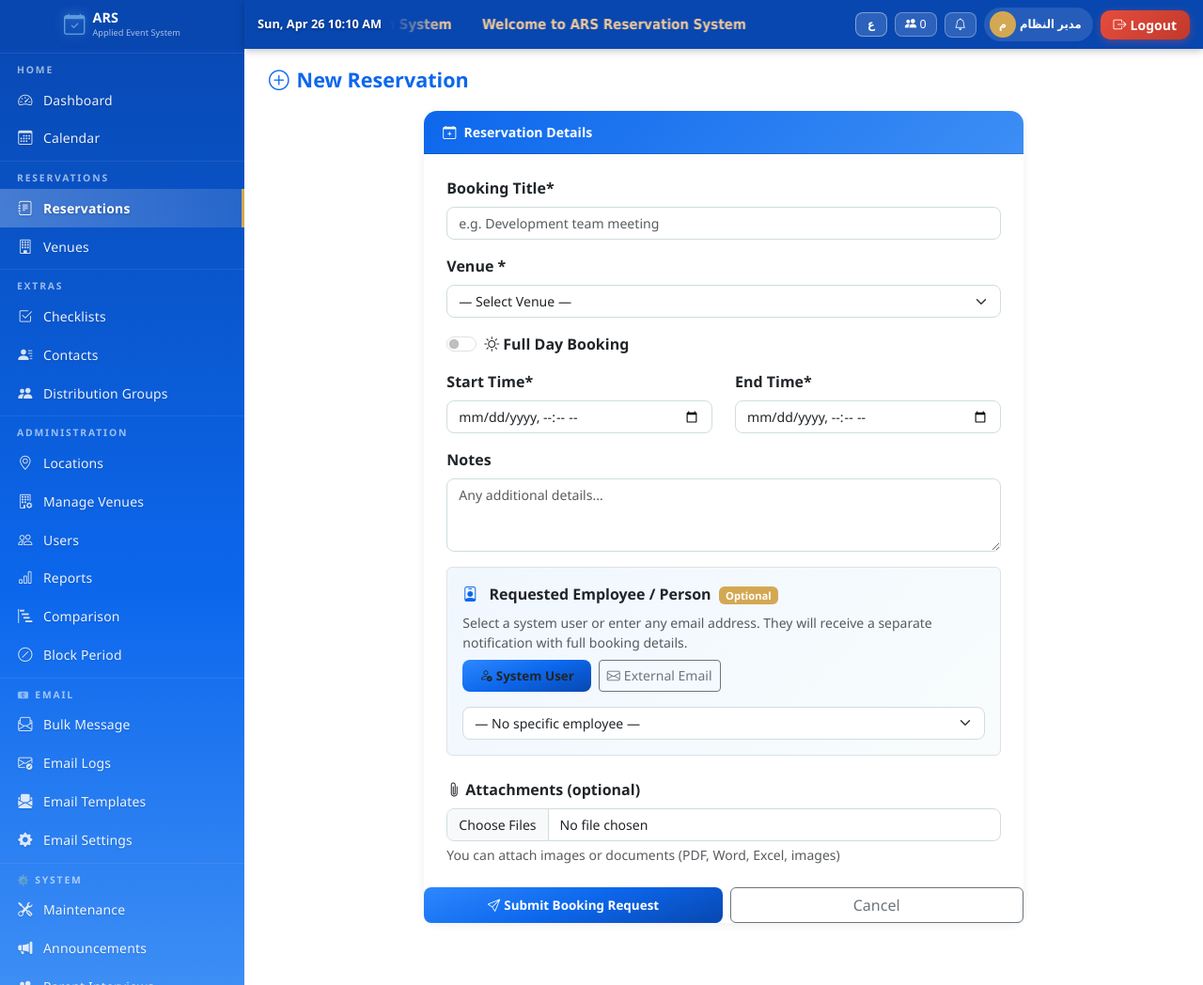
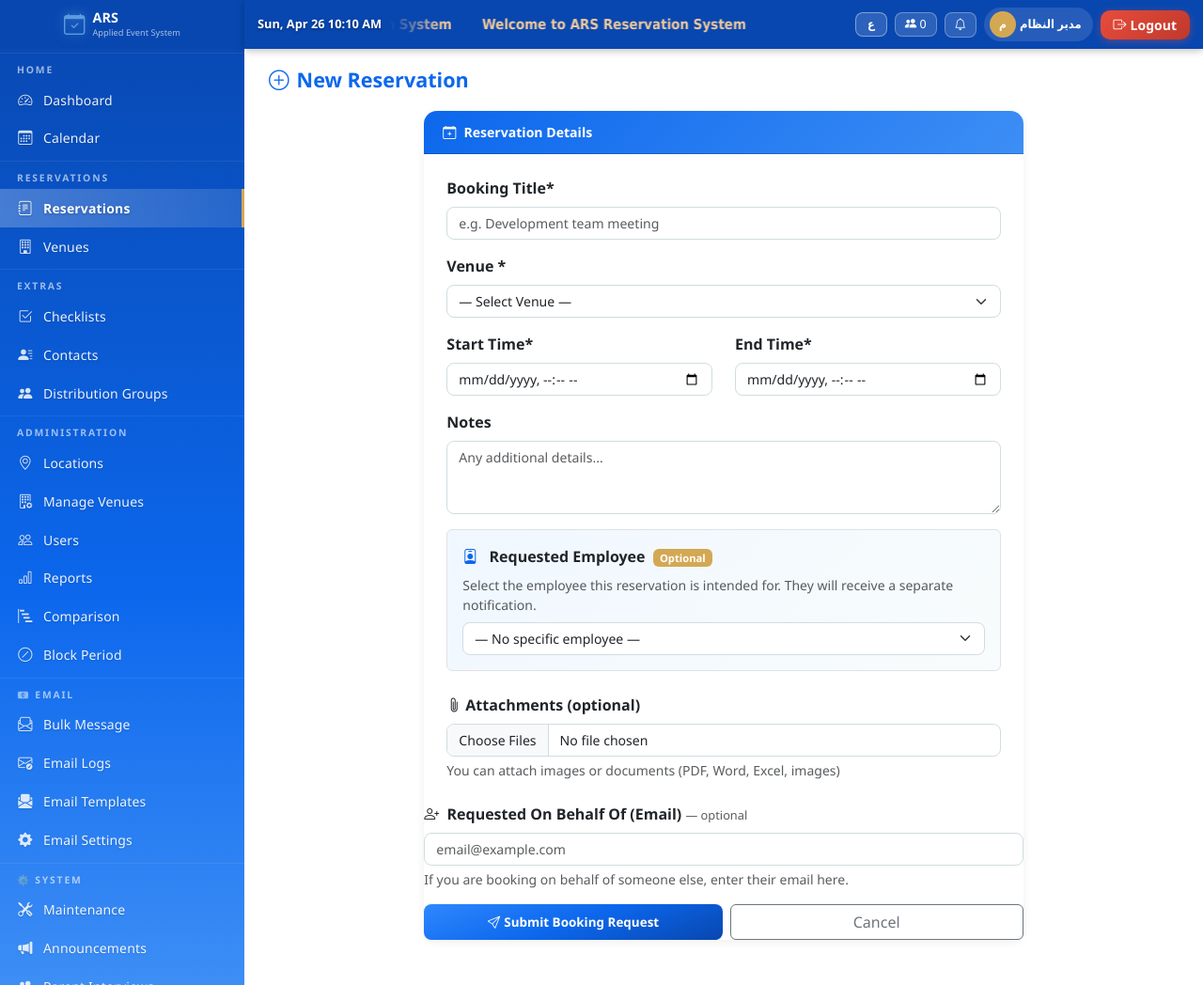
Before and after one commit to BdRjo/appace, a Flask app: page /reservations/new in a window 1280 px wide. Shown: the whole page at 94% size. Run offline with Flask 3, Linux system fonts and the light colour scheme; a user stored in the database is signed in; data that the repository does not hold is empty; some libraries are stand-ins or nearby versions.

Commit message:
feat: full booking details + attachments + on_behalf email field

```diff
--- a/routes/reservations.py
+++ b/routes/reservations.py
@@ -4,7 +4,7 @@
 import csv, io, hashlib
 from datetime import datetime, timedelta
 from utils.flash_helper import flash_msg
-from flask import (current_app, Blueprint, render_template, redirect, url_for,
+from flask import (Blueprint, render_template, redirect, url_for,
                    request, flash, jsonify, abort, Response, session)
 from flask_login import login_required, current_user
 from sqlalchemy import or_
@@ -155,8 +155,7 @@ def new():
                 errors.append('⚠️ Cannot create a booking in the past' if session.get('lang')=='en' else '⚠️ لا يمكن إنشاء حجز بتاريخ في الماضي')
             if end_dt <= start_dt:
                 errors.append('End time must be after start time' if session.get('lang')=='en' else 'وقت الانتهاء يجب أن يكون بعد وقت البداية')
-        except Exception as e:
-            current_app.logger.warning(f"{__name__} error: {e}")
+        except:
             errors.append('Invalid time format' if session.get('lang')=='en' else 'صيغة الوقت غير صحيحة')
 
         if start_dt and end_dt and venue_id and venue_id.isdigit():
@@ -170,14 +169,14 @@ def new():
             _users = db.query(User).filter_by(is_active=True).order_by(User.full_name).all()
             return render_template('reservations/new.html',
                                    venues=venues, form=request.form, now=datetime.now(), contacts=_contacts, all_users=_users)
+
+        venue = db.query(Venue).get(int(venue_id))
         req_emp_id = request.form.get('requested_employee_id', '').strip()
         req_emp_id = int(req_emp_id) if req_emp_id and req_emp_id.isdigit() else None
-        req_emp_email = request.form.get('requested_employee_email', '').strip() or None
-        req_emp_name  = request.form.get('requested_employee_name', '').strip() or None
-        venue = db.query(Venue).get(int(venue_id)) if venue_id and venue_id.isdigit() else None
-        # External email takes priority only if no system user selected
-        if req_emp_id:
-            req_emp_email = None  # system user selected — clear external
+        req_by_email = request.form.get('requested_by_email', '').strip()
+        full_notes = notes
+        if req_by_email:
+            full_notes = (notes + '\n' if notes else '') + f'[on_behalf:{req_by_email}]'
         res   = Reservation(
             booking_number       = _book_num(db),
             title                = title,
@@ -185,10 +184,9 @@ def new():
             venue_id             = int(venue_id),
             start_time           = start_dt,
             end_time             = end_dt,
-            requester_notes      = notes,
+            requester_notes      = full_notes,
             status               = 'pending' if (venue and venue.requires_approval) else 'approved',
-            requested_employee_id   = req_emp_id,
-            requested_employee_email= req_emp_email,
+            requested_employee_id= req_emp_id,
         )
         db.add(res)
         db.commit()
@@ -206,7 +204,7 @@ def new():
                                       mimetype=f.content_type or 'application/octet-stream',
                                       filedata=data, uploaded_by=current_user.id)
                     db.add(att)
-                except Exception as _e: current_app.logger.debug(f"Suppressed: {_e}")
+                except: pass
         db.commit()
 
         # Save selected contacts
@@ -223,7 +221,7 @@ def new():
         try:
             from utils.email_helper import send_booking_request
             send_booking_request(current_user, res)
-        except Exception as _e: current_app.logger.debug(f"Suppressed: {_e}")
+        except: pass
 
         # إشعار الموظف المطلوب بشكل منفصل
         if req_emp_id:
@@ -232,13 +230,7 @@ def new():
                 emp = db.query(User).get(req_emp_id)
                 if emp and emp.email:
                     send_employee_reservation_notice(emp, res, current_user)
-            except Exception as _e: current_app.logger.debug(f"Suppressed: {_e}")
-        elif req_emp_email:
-            try:
-                from utils.email_helper import send_employee_reservation_notice_to_email
-                send_employee_reservation_notice_to_email(
-                    req_emp_email, req_emp_name or req_emp_email, res, current_user)
-            except Exception as _e: current_app.logger.debug(f"Suppressed: {_e}")
+            except: pass
 
         flash_msg(f'✅ تم تقديم طلب الحجز — رقم الحجز: {res.booking_number}', 'success')
         return redirect(url_for('reservations.detail', res_id=res.id))
@@ -248,18 +240,6 @@ def new():
     all_users = db.query(User).filter_by(is_active=True).order_by(User.full_name).all()
     return render_template('reservations/new.html', venues=venues, form={}, now=datetime.now(), contacts=contacts, all_users=all_users)
 
-
-# ── public detail (no login required) ────────────────────────────────────────
-@reservations_bp.route('/public/<int:res_id>')
-def public_detail(res_id):
-    """تفاصيل الحجز للعموم — معتمدة فقط"""
-    db  = get_db()
-    res = db.query(Reservation).get(res_id)
-    if not res or res.status != 'approved':
-        abort(404)
-    return render_template('reservations/public_detail.html',
-        res=res,
-        status_ar=STATUS_AR, status_en=STATUS_EN, status_cls=STATUS_CLS)
 
 # ── detail ────────────────────────────────────────────────────────────────────
 @reservations_bp.route('/<int:res_id>')
@@ -337,8 +317,7 @@ def edit(res_id):
             start_dt = datetime.fromisoformat(start_str)
             end_dt   = datetime.fromisoformat(end_str)
             if end_dt <= start_dt: errors.append('End time must be after start time' if session.get('lang')=='en' else 'وقت الانتهاء يجب أن يكون بعد وقت البداية')
-        except Exception as e:
-            current_app.logger.warning(f"{__name__} error: {e}")
+        except:
             errors.append('Invalid time format' if session.get('lang')=='en' else 'صيغة الوقت غير صحيحة')
 
         if start_dt and end_dt and venue_id and venue_id.isdigit():
@@ -374,7 +353,7 @@ def edit(res_id):
                 if emp and emp.email:
                     send_employee_reservation_notice(emp, res, current_user)
             except Exception as e:
-                current_app.logger.warning(f"Employee notify error: {e}")
+                print(f'Employee notify error: {e}')
         flash_msg('✅ تم حفظ التعديلات' + (' — تم إرجاع الحجز لحالة معلق' if res.status == 'pending' else ''), 'success')
         return redirect(url_for('reservations.detail', res_id=res_id))
 
@@ -420,8 +399,8 @@ def approve(res_id):
                 f'الحجز {res.booking_number} — {res.title}',
                 f'Booking {res.booking_number} — {res.title}',
                 f'/reservations/{res.id}', lang)
-        except Exception as _e: current_app.logger.debug(f"Suppressed: {_e}")
-    except Exception as _e: current_app.logger.debug(f"Suppressed: {_e}")
+        except: pass
+    except: pass
 
     flash_msg('✅ تمت الموافقة على الحجز', 'success')
     return redirect(url_for('reservations.detail', res_id=res_id))
@@ -464,8 +443,8 @@ def reject(res_id):
                 f'الحجز {res.booking_number} — السبب: {reason or "—"}',
                 f'Booking {res.booking_number} — Reason: {reason or "—"}',
                 f'/reservations/{res.id}', lang)
-        except Exception as _e: current_app.logger.debug(f"Suppressed: {_e}")
-    except Exception as _e: current_app.logger.debug(f"Suppressed: {_e}")
+        except: pass
+    except: pass
 
     flash_msg('تم رفض الحجز', 'warning')
     return redirect(url_for('reservations.detail', res_id=res_id))
@@ -483,12 +462,9 @@ def bulk_cancel():
             if res.user_id != current_user.id and not perms.is_admin_or_manager(): continue
             if res.status not in ('cancelled', 'rejected', 'completed'):
                 res.status = 'cancelled'; count += 1
-        except Exception as _e: current_app.logger.debug(f"Suppressed: {_e}")
+        except: pass
     db.commit()
-    if count:
-        flash_msg(f'✅ تم إلغاء {count} حجز بنجاح', 'success')
-    else:
-        flash_msg('⚠️ لم يتم إلغاء أي حجز — يمكن إلغاء الحجوزات المعلقة أو المعتمدة فقط', 'warning')
+    flash_msg(f'✅ تم إلغاء {count} حجز', 'success' if count else 'warning')
     return redirect(url_for('reservations.index'))
 
 
@@ -514,7 +490,7 @@ def cancel(res_id):
         from utils.email_helper import send_booking_cancelled
         send_booking_cancelled(res, cancelled_by=current_user)
     except Exception as e:
-        current_app.logger.warning(f"Cancel email error: {e}")
+        print(f'Cancel email error: {e}')
     flash_msg('تم إلغاء الحجز', 'success')
     return redirect(url_for('reservations.index'))
 
@@ -637,7 +613,7 @@ def export_single_pdf(res_id):
         try:
             p = os.path.join(os.path.dirname(__file__), '..', 'maintenance_config.json')
             if os.path.exists(p): mcfg = json.loads(open(p).read())
-        except Exception as _e: current_app.logger.debug(f"Suppressed: {_e}")
+        except: pass
 
         story = []
 
@@ -919,7 +895,7 @@ def export_pdf():
         try:
             p = os.path.join(os.path.dirname(__file__), '..', 'maintenance_config.json')
             if os.path.exists(p): mcfg = json.loads(open(p).read())
-        except Exception as _e: current_app.logger.debug(f"Suppressed: {_e}")
+        except: pass
 
         # ── Logo ──────────────────────────────────────────────────────────────
         import base64 as _b64
@@ -932,7 +908,7 @@ def export_pdf():
                 li.hAlign = 'CENTER'
                 story.append(li)
                 story.append(Spacer(1, 0.15*cm))
-            except Exception as _e: current_app.logger.debug(f"Suppressed: {_e}")
+            except: pass
 
         center_s = ParagraphStyle('ch', fontName=AFB, fontSize=13, textColor=colors.HexColor('#0C67EC'), alignment=TA_CENTER, spaceAfter=2)
         sub_s    = ParagraphStyle('cs', fontName=AF,  fontSize=10, textColor=colors.HexColor('#3D8EF5'), alignment=TA_CENTER, spaceAfter=4)
@@ -1137,8 +1113,7 @@ def availability():
         return jsonify([])
     try:
         d = datetime.strptime(date_str,'%Y-%m-%d').date()
-    except Exception as e:
-        current_app.logger.warning(f"{__name__} error: {e}")
+    except:
         return jsonify([])
     rsvs = db.query(Reservation).filter(
         Reservation.venue_id == venue_id,
--- a/templates/reservations/new.html
+++ b/templates/reservations/new.html
@@ -33,25 +33,7 @@
         </select>
         <div id="venueInfo" class="form-text text-info mt-1"></div>
       </div>
-      {# ── Full Day toggle ── #}
-      <div class="mb-3">
-        <div class="form-check form-switch">
-          <input class="form-check-input" type="checkbox" id="fullDayCheck" onchange="toggleFullDay(this)">
-          <label class="form-check-label fw-bold" for="fullDayCheck">
-            <i class="bi bi-sun me-1"></i>{% if current_lang == 'en' %}Full Day Booking{% else %}حجز يوم كامل{% endif %}
-          </label>
-        </div>
-      </div>
-
-      {# ── Full Day date picker (hidden by default) ── #}
-      <div id="fullDayRow" class="mb-3 d-none">
-        <label class="form-label fw-bold">{{ _('التاريخ') }}*</label>
-        <input type="date" id="fullDayDate" class="form-control"
-               min="{{ now.strftime('%Y-%m-%d') }}"
-               onchange="applyFullDay(this.value)">
-      </div>
-
-      <div class="row" id="timeRow">
+      <div class="row">
         <div class="col-md-6 mb-3">
           <label class="form-label fw-bold">{{ _('وقت البداية') }}*</label>
           <input type="datetime-local" name="start_time" class="form-control"
@@ -100,28 +82,18 @@
       </div>
       {% endif %}
 
-      <!-- Requested Employee (system user OR any external email) -->
+      <!-- Requested Employee -->
+      {% if all_users %}
       <div class="mb-4 p-3 border rounded" style="background:linear-gradient(135deg,#f0f7ff,#f8fcfc)">
         <label class="form-label fw-bold">
           <i class="bi bi-person-badge me-2" style="color:var(--primary)"></i>
-          {% if current_lang=='en' %}Requested Employee / Person{% else %}الموظف / الشخص المطلوب{% endif %}
+          {% if current_lang=='en' %}Requested Employee{% else %}الموظف المطلوب{% endif %}
           <span class="badge ms-1" style="background:var(--accent);font-size:.7rem">{% if current_lang=='en' %}Optional{% else %}اختياري{% endif %}</span>
         </label>
         <p class="text-muted small mb-2">
-          {% if current_lang=='en' %}Select a system user or enter any email address. They will receive a separate notification with full booking details.{% else %}اختر موظفاً من النظام أو أدخل أي بريد إلكتروني. سيصله إشعار منفصل بتفاصيل الحجز الكاملة.{% endif %}
+          {% if current_lang=='en' %}Select the employee this reservation is intended for. They will receive a separate notification.{% else %}اختر الموظف المعني بهذا الحجز، سيصله إشعار بريد إلكتروني منفصل.{% endif %}
         </p>
-        {# Toggle between system user and external email #}
-        <div class="d-flex gap-2 mb-3" id="empToggle">
-          <button type="button" class="btn btn-sm btn-primary-ars active" id="btnSystemUser" onclick="setEmpMode('system')">
-            <i class="bi bi-person-check me-1"></i>{% if current_lang=='en' %}System User{% else %}مستخدم النظام{% endif %}
-          </button>
-          <button type="button" class="btn btn-sm btn-outline-secondary" id="btnExternalEmail" onclick="setEmpMode('external')">
-            <i class="bi bi-envelope me-1"></i>{% if current_lang=='en' %}External Email{% else %}بريد خارجي{% endif %}
-          </button>
-        </div>
-        {# System user picker #}
-        <div id="empSystemDiv">
-          <select name="requested_employee_id" id="requested_employee_id" class="form-select">
+        <select name="requested_employee_id" class="form-select">
           <option value="">— {% if current_lang=='en' %}No specific employee{% else %}بدون تحديد موظف{% endif %} —</option>
           {% for u in all_users %}
           {% if u.id != current_user.id %}
@@ -133,28 +105,32 @@
           {% endfor %}
         </select>
       </div>
-        {# External email input (hidden by default) #}
-        <div id="empExternalDiv" class="d-none">
-          <div class="row g-2">
-            <div class="col-md-6">
-              <input type="email" name="requested_employee_email" id="requested_employee_email"
-                     class="form-control" placeholder="{% if current_lang=='en' %}email@example.com{% else %}email@example.com{% endif %}"
-                     value="{{ form.get('requested_employee_email','') }}">
-            </div>
-            <div class="col-md-6">
-              <input type="text" name="requested_employee_name" id="requested_employee_name"
-                     class="form-control" placeholder="{% if current_lang=='en' %}Full name (optional){% else %}الاسم الكامل (اختياري){% endif %}"
-                     value="{{ form.get('requested_employee_name','') }}">
-            </div>
-          </div>
-          <div class="form-text mt-1"><i class="bi bi-info-circle me-1"></i>{% if current_lang=='en' %}Enter any valid email address to notify this person.{% else %}أدخل أي بريد إلكتروني لإرسال إشعار لهذا الشخص.{% endif %}</div>
-        </div>
-      </div>
+      {% endif %}
         <label class="form-label fw-bold"><i class="bi bi-paperclip me-1"></i>{{ _('مرفقات (اختياري)') }}</label>
         <input type="file" name="attachments" class="form-control" multiple
                accept=".pdf,.doc,.docx,.xls,.xlsx,.jpg,.jpeg,.png,.gif">
         <div class="form-text">{{ _('يمكن إرفاق صور أو مستندات (PDF, Word, Excel, صور)') }}</div>
       </div>
+
+      {# ── Requested By Email ── #}
+      <div class="mb-3">
+        <label class="form-label fw-bold">
+          <i class="bi bi-person-plus me-1"></i>
+          {% if current_lang == 'en' %}Requested On Behalf Of (Email){% else %}الحجز نيابةً عن (البريد الإلكتروني){% endif %}
+          <span class="text-muted fw-normal" style="font-size:.8rem">
+            — {% if current_lang == 'en' %}optional{% else %}اختياري{% endif %}
+          </span>
+        </label>
+        <input type="email" name="requested_by_email"
+               class="form-control"
+               placeholder="{% if current_lang == 'en' %}email@example.com{% else %}example@domain.com{% endif %}"
+               value="{{ form.get('requested_by_email','') }}">
+        <div class="form-text">
+          {% if current_lang == 'en' %}If you are booking on behalf of someone else, enter their email here.
+          {% else %}إذا كنت تحجز نيابةً عن شخص آخر، أدخل بريده الإلكتروني هنا.{% endif %}
+        </div>
+      </div>
+
       <div class="d-flex flex-column flex-sm-row gap-2">
         <button type="submit" class="btn btn-primary-ars w-100 w-sm-auto">
           <i class="bi bi-send me-1"></i>{% if current_lang=="en" %}Submit Booking Request{% else %}تقديم طلب الحجز{% endif %}
@@ -214,66 +190,5 @@ document.getElementById('startTime')?.addEventListener('change', function(){
   const et = document.getElementById('endTime');
   if(et) et.min = this.value;
 });
-
-// ── Full Day functions ────────────────────────────────────────────────
-function toggleFullDay(cb){
-  const fullDayRow = document.getElementById('fullDayRow');
-  const timeRow    = document.getElementById('timeRow');
-  const startTime  = document.getElementById('startTime');
-  const endTime    = document.getElementById('endTime');
-  if(cb.checked){
-    fullDayRow.classList.remove('d-none');
-    timeRow.classList.add('d-none');
-    startTime.removeAttribute('required');
-    endTime.removeAttribute('required');
-    const d = document.getElementById('fullDayDate').value;
-    if(d) applyFullDay(d);
-  } else {
-    fullDayRow.classList.add('d-none');
-    timeRow.classList.remove('d-none');
-    startTime.setAttribute('required','');
-    endTime.setAttribute('required','');
-    startTime.value = '';
-    endTime.value   = '';
-  }
-}
-
-function applyFullDay(dateVal){
-  if(!dateVal) return;
-  document.getElementById('startTime').value = dateVal + 'T00:00';
-  document.getElementById('endTime').value   = dateVal + 'T23:59';
-}
 </script>
-<script>
-// ── Employee / Person mode toggle ──────────────────────────────────────────
-function setEmpMode(mode) {
-  const sysDiv  = document.getElementById('empSystemDiv');
-  const extDiv  = document.getElementById('empExternalDiv');
-  const btnSys  = document.getElementById('btnSystemUser');
-  const btnExt  = document.getElementById('btnExternalEmail');
-  const selUser = document.getElementById('requested_employee_id');
-  const inpEmail= document.getElementById('requested_employee_email');
-  if (mode === 'system') {
-    sysDiv.classList.remove('d-none');
-    extDiv.classList.add('d-none');
-    btnSys.classList.add('active');
-    btnSys.className = btnSys.className.replace('btn-outline-secondary','btn-primary-ars');
-    btnExt.className = btnExt.className.replace('btn-primary-ars','btn-outline-secondary');
-    btnExt.classList.remove('active');
-    if (inpEmail) inpEmail.value = '';  // clear external when switching
-  } else {
-    sysDiv.classList.add('d-none');
-    extDiv.classList.remove('d-none');
-    btnExt.classList.add('active');
-    btnSys.className = btnSys.className.replace('btn-primary-ars','btn-outline-secondary');
-    btnExt.className = btnExt.className.replace('btn-outline-secondary','btn-primary-ars');
-    btnSys.classList.remove('active');
-    if (selUser) selUser.value = '';  // clear system user when switching
-  }
-}
-// Init: if a external email was pre-filled (form re-render), switch to external mode
-(function(){
-  const ext = document.getElementById('requested_employee_email');
-  if (ext && ext.value.trim()) setEmpMode('external');
-})();
-</script>{% endblock %}
+{% endblock %}
```
Also changed, not shown: routes/public_calendar.py (+45 -8 lines), templates/calendar/public_cal.html (+19 -1 lines). Lines whose indentation alone changed are shown as unchanged.
